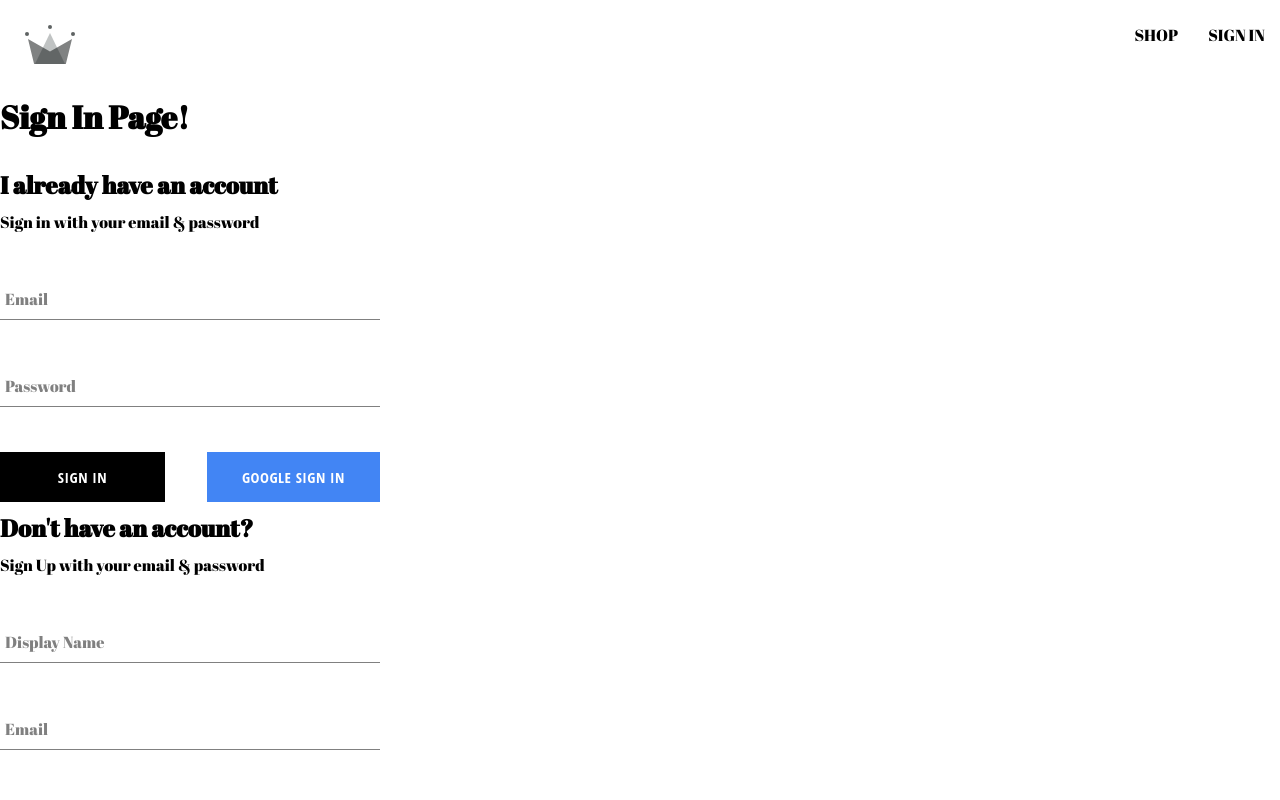
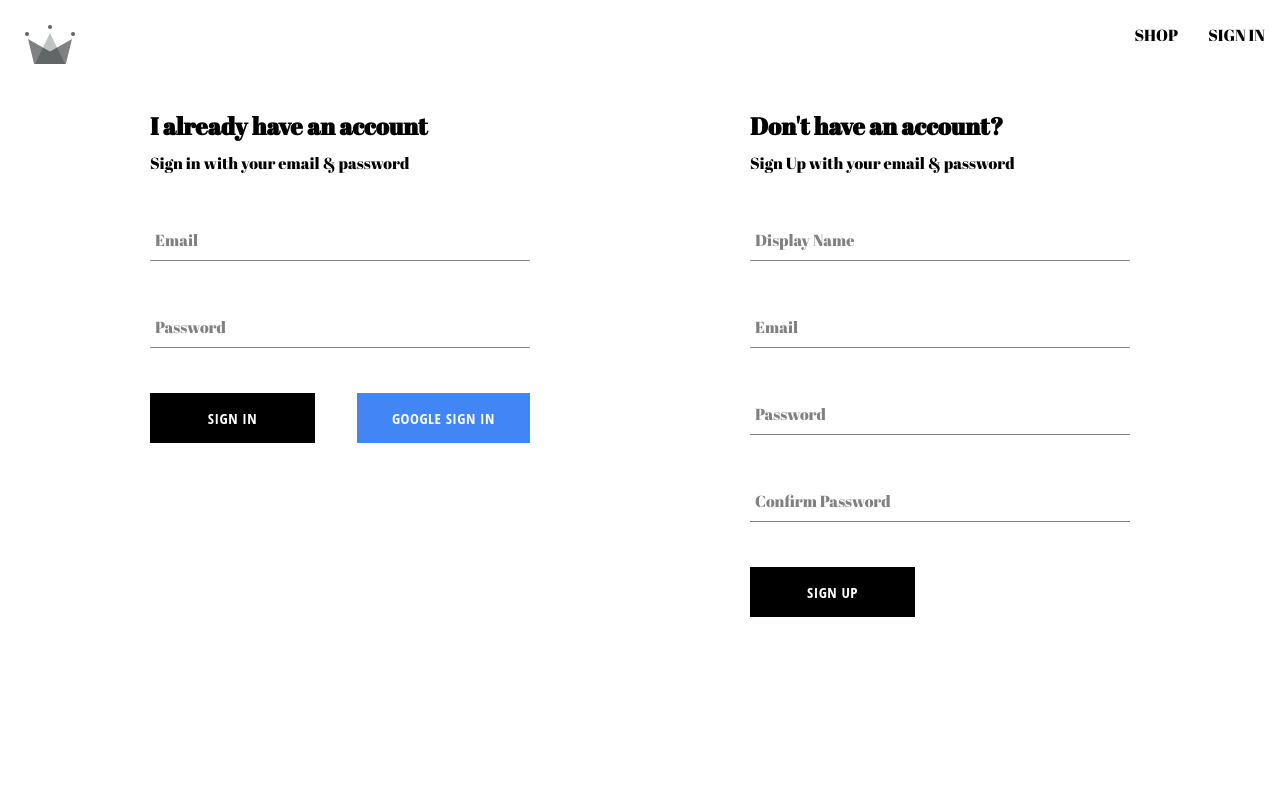
Before and after one commit to anurag0608/crwn-clothing, a React (Create React App) app: page /auth in a window 1280 px wide. Shown: the top 800 px of the page. Built offline with nearby package versions, Linux system fonts and the light colour scheme.

Commit message:
added styling to authentication page and modified some button configuration under sign-up form

```diff
--- a/src/components/sign-in-form/sign-in.form.component.jsx
+++ b/src/components/sign-in-form/sign-in.form.component.jsx
@@ -61,7 +61,17 @@
       // reset form fields
       resetFormFields();
     } catch (err) {
-      console.log("User creation error", err);
+      switch(err.code){
+            case 'auth/user-not-found':
+                alert('user not found');
+                break;
+            case 'auth/wrong-password':
+                alert('wrong password');
+                break;
+            default:
+                alert('something went wrong');
+      }
+      console.log(err)
     }
   };
   const resetFormFields = () => {
@@ -90,7 +100,7 @@
         />
         <div className="buttons-container">
             <Button type='submit'>Sign In</Button>
-            <Button onClick={logGoogleUser} buttonType='google'>Google Sign In</Button>
+            <Button type='button' onClick={logGoogleUser} buttonType='google'>Google Sign In</Button>
         </div>
       </form>
     </div>
--- a/src/components/sign-up-form/sign-up.form.component.jsx
+++ b/src/components/sign-up-form/sign-up.form.component.jsx
@@ -40,7 +40,13 @@
       // reset form fields
       resetFormFields();
     } catch (err) {
-      console.log("User creation error", err);
+      switch(err.code){
+            case 'auth/email-already-in-use':
+                alert('email already in use');
+                break;
+            default:
+                console.log(err);
+      }
     }
   };
   const resetFormFields = () => {
--- a/src/routes/authentication/authentication.component.jsx
+++ b/src/routes/authentication/authentication.component.jsx
@@ -1,12 +1,15 @@
 import SignUpForm from '../../components/sign-up-form/sign-up.form.component';
 import SignInForm from '../../components/sign-in-form/sign-in.form.component';
+
+import './authentication.styles.scss';
 
 const Authentication = ()=>{
     return (
         <div>
-            <h1>Sign In Page!</h1>
-            <SignInForm />
-            <SignUpForm />
+            <div className='authentication-container'>
+                <SignInForm />
+                <SignUpForm />
+            </div>
         </div>
     )
 }
--- /dev/null
+++ b/src/routes/authentication/authentication.styles.scss
@@ -0,0 +1,6 @@
+.authentication-container {
+    display: flex;
+    justify-content: space-between;
+    width: 980px;
+    margin: 30px auto;
+}
```
